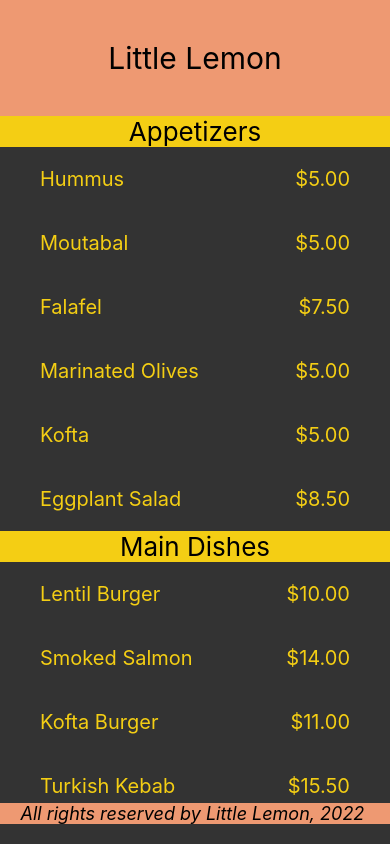
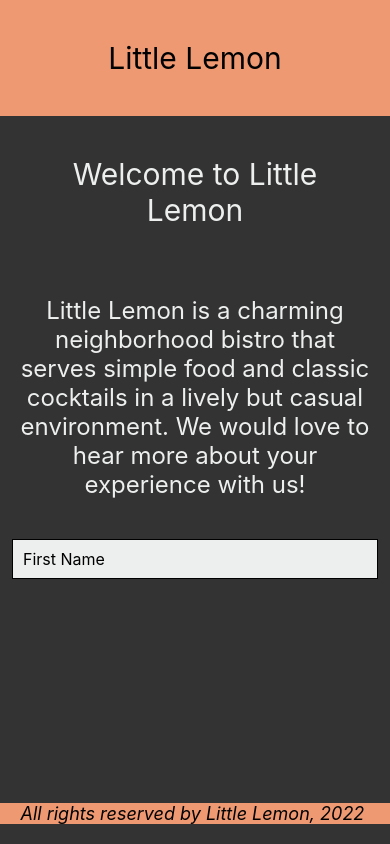
Before and after one commit to JuanTous/SampleProject, a React Native app: screen / in a window 390 px wide. Built offline with nearby package versions, Linux system fonts and the light colour scheme.

Commit message:
TextInput

```diff
--- a/App.js
+++ b/App.js
@@ -4,13 +4,14 @@
 import LittleLemonHeader from './components/LittleLemonHeader';
 import LittleLemonFooter from './components/LittleLemonFooter';
 import MenuItems from './components/MenuItems';
+import WelcomeScreen from './WelcomeScreen';
 
 export default function App() {
   return (
     <>
       <View style={styles.container}>
         <LittleLemonHeader />
-        <MenuItems />
+        <WelcomeScreen />
       </View>
       <View style={styles.footerContainer}>
         <LittleLemonFooter />
--- a/WelcomeScreen.js
+++ b/WelcomeScreen.js
@@ -1,15 +1,22 @@
-import * as React from 'react';
-import { ScrollView, Text, StyleSheet } from 'react-native';
+import React, { useState } from 'react';
+import { ScrollView, Text, StyleSheet, TextInput } from 'react-native';
 
 export default function WelcomeScreen() {
+  const [firstName, onChangeFirstName] = useState('');
   return (
-    <ScrollView indicatorStyle="white" style={styles.container}>
+    <ScrollView style={styles.container}>
       <Text style={styles.headerText}>Welcome to Little Lemon</Text>
       <Text style={styles.regularText}>
         Little Lemon is a charming neighborhood bistro that serves simple food
         and classic cocktails in a lively but casual environment. We would love
         to hear more about your experience with us!
       </Text>
+      <TextInput
+        style={styles.inputBox}
+        value={firstName}
+        onChangeText={onChangeFirstName}
+        placeholder={'First Name'}
+      />
     </ScrollView>
   );
 }
@@ -31,4 +38,13 @@
     color: '#EDEFEE',
     textAlign: 'center',
   },
+  inputBox: {
+    height: 40,
+    margin: 12,
+    borderWidth: 1,
+    padding: 10,
+    fontSize: 16,
+    borderColor: 'EDEFEE',
+    backgroundColor: '#EDEFEE',
+  },
 });
```
